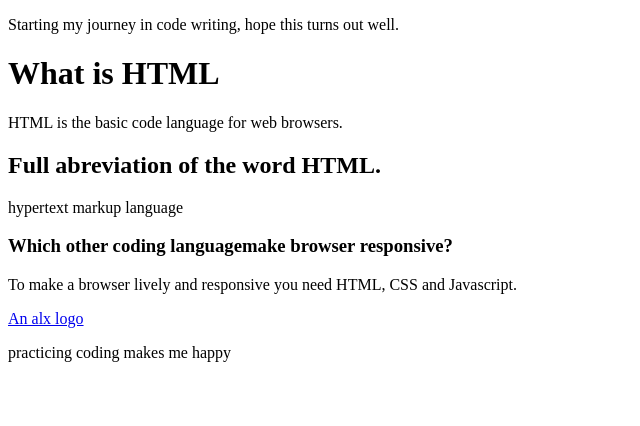
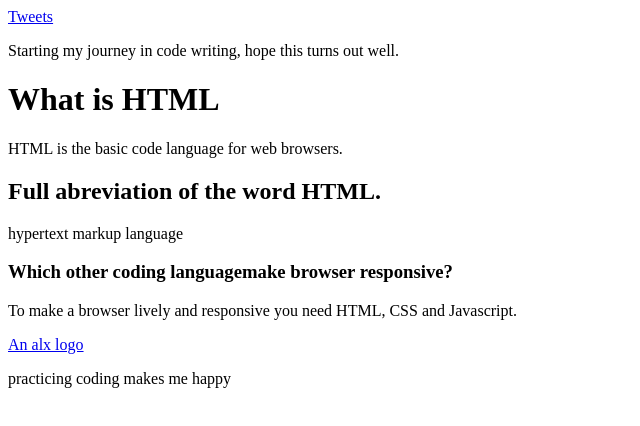
Before and after one commit to Munyao-Bonnie/My_First_Portfolio, a plain HTML site: page html_basic/index.html in a window 1280 px wide. Shown: the whole page, without its empty margins (0-640 px from the left). Drawn offline with Linux system fonts and the light colour scheme.

Commit message:
added a link to tweets.html

```diff
--- a/html_basic/index.html
+++ b/html_basic/index.html
@@ -6,6 +6,7 @@
     <title>Alx exercise</title>
 </head>
 <body>
+    <a href="tweets.html">Tweets</a>
     <p>Starting my journey in code writing, hope this turns out well.</p>
    <h1>What is HTML</h1>
    <p>HTML is the basic code language for web browsers.</p>
```
